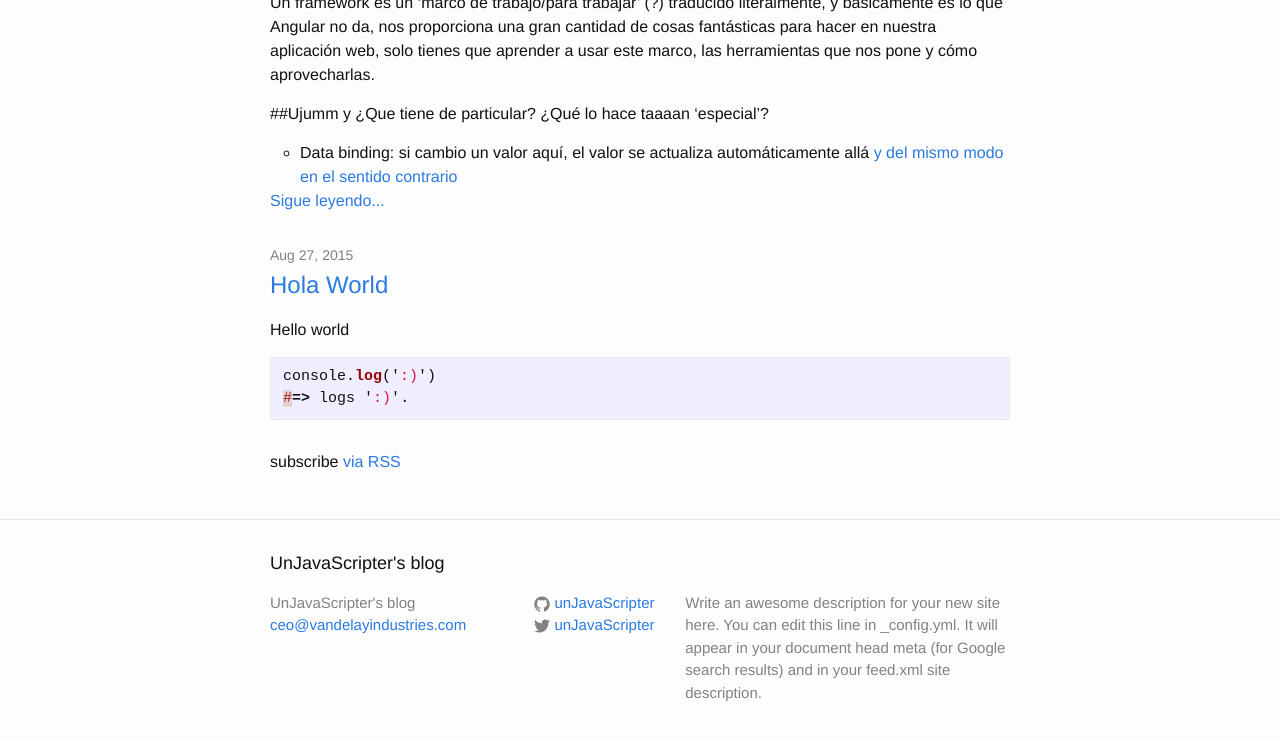
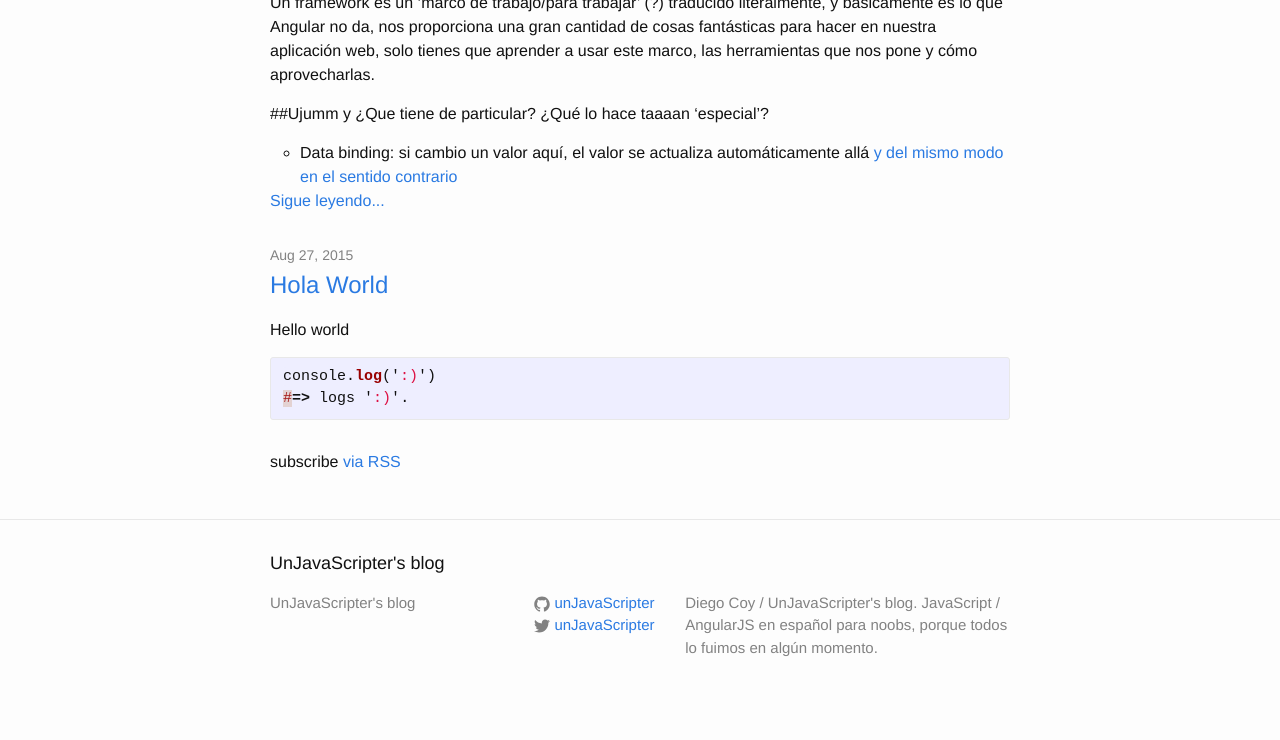
Before and after one commit to UnJavaScripter/unjavascripter.github.io, a Jekyll site: the page built from index.html, in a window 1280 px wide and 900 px high, scrolled down 1078 px, cut to the strip 136-876 px from the top of the window. Built offline with Jekyll 4.4.1, drawn with Linux system fonts in a browser that asks for light colours; after the commit the page ends 1933 px from its top, so only the background shows below that.

Commit message:
Fix & added disqus & ga on last commit. Updated footer

```diff
--- a/_config.yml
+++ b/_config.yml
@@ -2,9 +2,7 @@
 title: UnJavaScripter's blog
 email: ceo@vandelayindustries.com
 description: > # this means to ignore newlines until "baseurl:"
-  Write an awesome description for your new site here. You can edit this
-  line in _config.yml. It will appear in your document head meta (for
-  Google search results) and in your feed.xml site description.
+  Diego Coy / UnJavaScripter's blog. JavaScript / AngularJS en español para noobs, porque todos lo fuimos en algún momento.
 baseurl: "" # the subpath of your site, e.g. /blog/
 url: "http://http://unjavascripter.github.io/" # the base hostname & protocol for your site
 twitter_username: unJavaScripter
--- a/_includes/footer.html
+++ b/_includes/footer.html
@@ -8,7 +8,7 @@
       <div class="footer-col  footer-col-1">
         <ul class="contact-list">
           <li>{{ site.title }}</li>
-          <li><a href="mailto:{{ site.email }}">{{ site.email }}</a></li>
+          <!-- <li><a href="mailto:{{ site.email }}">{{ site.email }}</a></li> -->
         </ul>
       </div>
 
```
Also changed, not shown: _posts/2015-09-04-Lista-de-Cosas-Por-Hacer.markdown (+10 -10 lines).
